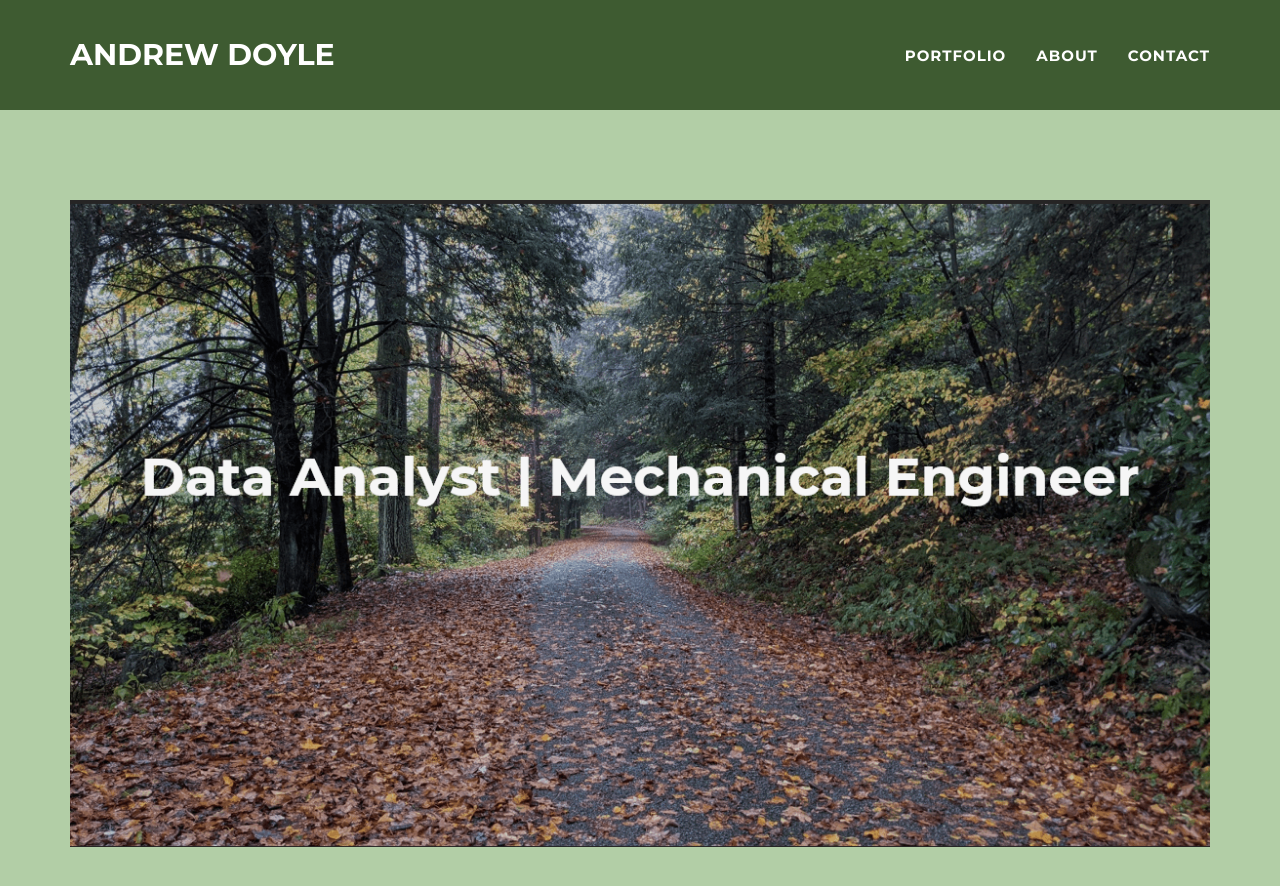
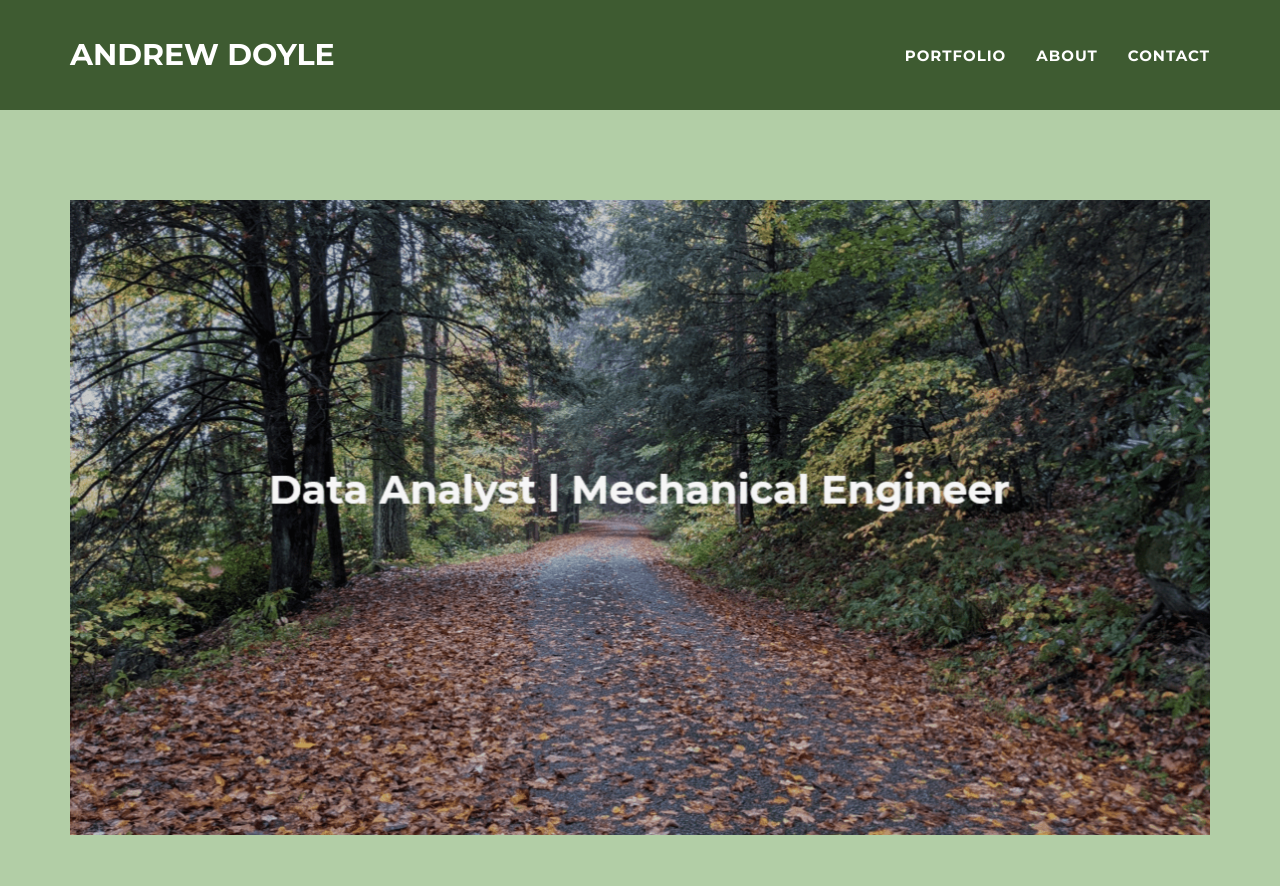
Before and after one commit to AndrewFDoyle/portfolio, a Jekyll site: the page built from _posts/2014-07-18-project-1.markdown, in a window 1280 px wide and 900 px high. Shown: the top 886 px of the window. Built offline with Jekyll 4.4.1, drawn with Linux system fonts in a browser that asks for light colours.

Commit message:
updated top image path

```diff
--- a/_includes/header.html
+++ b/_includes/header.html
@@ -14,7 +14,7 @@
           </head>
         -->
 
-        <img class="img-responsive" src="img/portfolio/profile-min.png" alt="profile-pic" />
+        <img class="img-responsive" src="img/portfolio/profile-wider.png" alt="profile-pic" />
 
         <div class="intro-text">
           <!--
```
